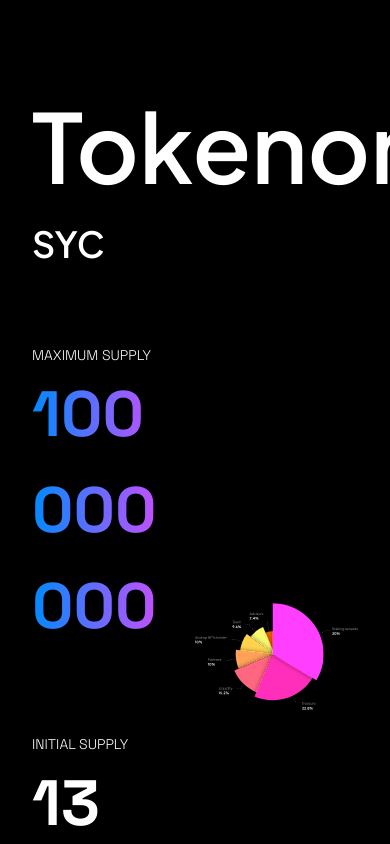
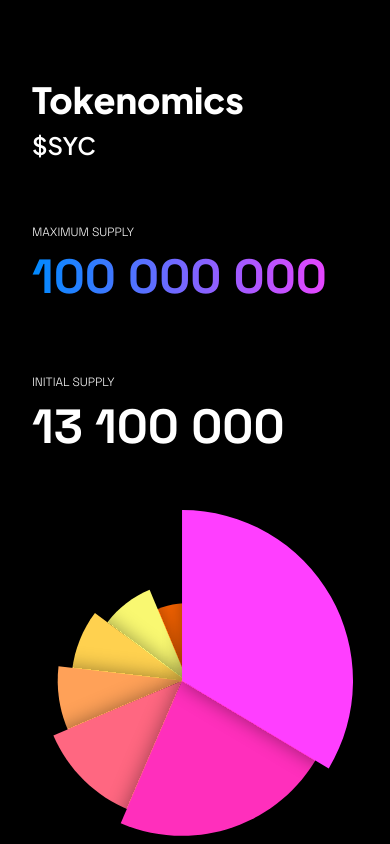
Before and after one commit to yclub-io/yachts-lending, a Next.js app: page / in a window 390 px wide. Shown: the part 3620-4464 px from the top of the page. Built offline with nearby package versions, Linux system fonts and the light colour scheme.

Commit message:
TokOnomics mobile version added

```diff
--- a/components/Tokonomics.js
+++ b/components/Tokonomics.js
@@ -4,41 +4,47 @@ const Tokonomics = () => {
         <div id='hero' className="mx-8 mt-[140px] tracking-[-2%] font-Grotesk text-white-1">
           {/*HEADING*/}
 
-            <h1 className="flex flex-col font-semibold text-[96px] font-Plus">
+            <h1 className="flex flex-col lg:font-semibold font-extrabold lg:text-[96px] text-[36px] font-Plus">
               Tokenomics
-              <span className="text-[36px] font-Plus">
-                 SYC
+              <span className="lg:text-[36px] text-[24px] font-semibold font-Plus">
+                 $SYC
               </span>
             </h1>
 
-            <div className="flex">
+            <div className="flex lg:flex-row flex-col">
              {/*DIV STATS*/}
-              <div className="flex flex-col basis-1/2 mt-[74px] text-[14px] font-light">
+              <div className="flex flex-col basis-1/2 lg:mt-[74px] mt-[60px] lg:text-[14px] text-[12px] font-light">
                 <p>
                  MAXIMUM SUPPLY
                 </p>
 
-                <p className="text-[64px] font-bold text-white-1 bg-gradient-to-r from-blue-2 to-pink-2 bg-clip-text text-opacity-[0%]">
+                <p className="lg:text-[64px] text-[48px] font-bold text-white-1 bg-gradient-to-r from-blue-2 to-pink-2 bg-clip-text text-opacity-[0%]">
                  100 000 000
                 </p>
 
-                <div className="mt-[80px]">
-                <p>
+                <div className="lg:mt-[80px] mt-[60px]">
+                <p className="lg:text-[14px] text-[12px]">
                  INITIAL SUPPLY
                 </p>
 
-                <p className="text-[64px] font-bold">
+                <p className="lg:text-[64px] text-[48px] font-bold">
                  13 100 000
                 </p>
                 </div>
 
               </div>
 
-            {/*DIV PIE*/}
-                <div className="flex basis-1/2">
+            {/*DESKTOP DIV PIE*/}
+                <div className="lg:flex hidden basis-1/2">
                     <img src="./images/Tokonomics/tokonomics_chart.svg"/>
 
                 </div>
+
+            {/*MOBILE DIV PIE*/}
+              <div className="flex lg:hidden mt-[47px]">
+                    <img src="./images/Tokonomics/pie_chart_plus_info.svg"/>
+
+              </div>
              </div>
         </div>
       </>
```
Also changed, not shown: public/images/Tokonomics/pie_chart_plus_info.svg (added).
